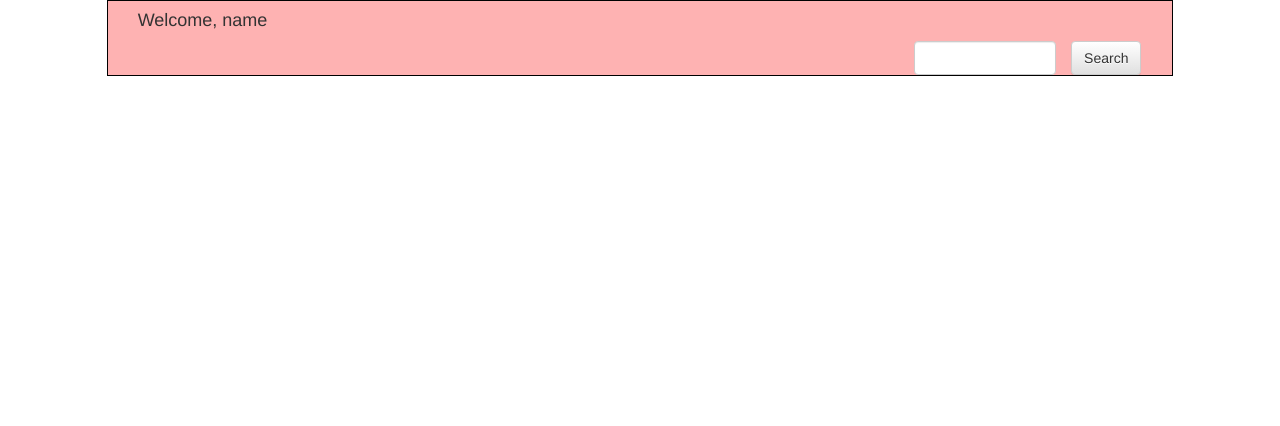
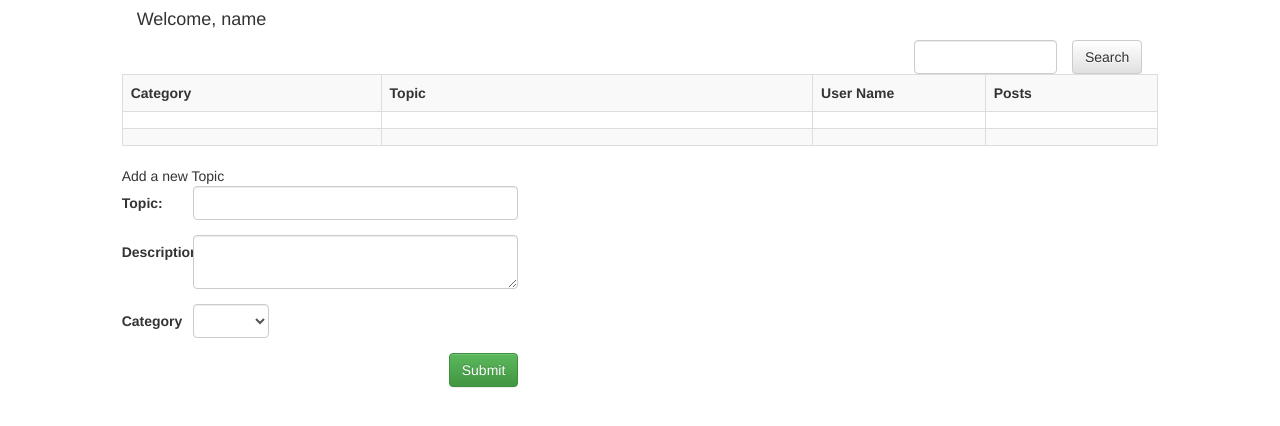
Before and after one commit to Jcareergoals/Discussion_Board, a website: page client/index.html in a window 1280 px wide. Drawn offline with nearby package versions, Linux system fonts and the light colour scheme; some packages are replaced by stand-ins of ours.

Commit message:
created full dashboard.html structure

```diff
--- a/client/partials/dashboard.html
+++ b/client/partials/dashboard.html
@@ -1,9 +1,62 @@
 <div class='row'>
-	<div class="col-xs-10 col-xs-offset-1 test">
+	<div class="col-xs-10 col-xs-offset-1">
 		<h4 class='col-xs-12'>Welcome, name</h4>
 		<div class="col-xs-3 col-sm-2 col-xs-offset-9">
 			<input type='text' class='form-control .search_field'>
 		</div>
 		<button type='submit' class='btn btn-default'>Search</button>
 	</div>
+	<div class="col-xs-10 col-xs-offset-1">
+		<table class='table table-hover table-bordered table-striped'>
+			<tr>
+				<th class='col-xs-3'>Category</th>
+				<th>Topic</th>
+				<th class='col-xs-2'>User Name</th>
+				<th class='col-xs-2'>Posts</th>
+			</tr>
+			<tr>
+				<td></td>
+				<td></td>
+				<td></td>
+				<td></td>
+			</tr>
+			<tr>
+				<td></td>
+				<td></td>
+				<td></td>
+				<td></td>
+			</tr>
+		</table>
+	</div>
+	<div class="col-xs-10 col-xs-offset-1 col-sm-4 col-sm-offset-1">
+		<caption>Add a new Topic</caption>
+		<form class='form form-horizontal'>
+			<div class="form-group">
+				<label for='topic' class='control-label col-xs-2'>Topic:</label>
+				<div class="col-xs-10">
+					<input type='text' id='topic' class='form-control'>
+				</div>
+			</div>
+			<div class="form-group">
+				<label for='description' class='control-label col-xs-2'>Description:</label>
+				<div class="col-xs-10">
+					<textarea id='description' class='form-control'></textarea>
+				</div>
+			</div>
+			<div class="form-group">
+				<label for='category' class='control-label col-xs-2'>Category</label>
+				<div class="col-xs-3">
+					<select class="form-control">
+						<option></option>
+						<option></option>
+					</select>
+				</div>
+			</div>
+			<div class="form-group">
+				<div class="col-xs-12">
+					<button class='btn btn-success right'>Submit</button>
+				</div>
+			</div>
+		</form>
+	</div>
 </div>
--- a/client/static/css/styles.css
+++ b/client/static/css/styles.css
@@ -1,7 +1,7 @@
 .login_container {
 	margin-top: 80px;
 }
-.search_field {float: right;}
+.search_field, .right {float: right;}
 .test {
 	background-color: rgba(250,0,0,.3);
 	border: 1px solid black;
```
